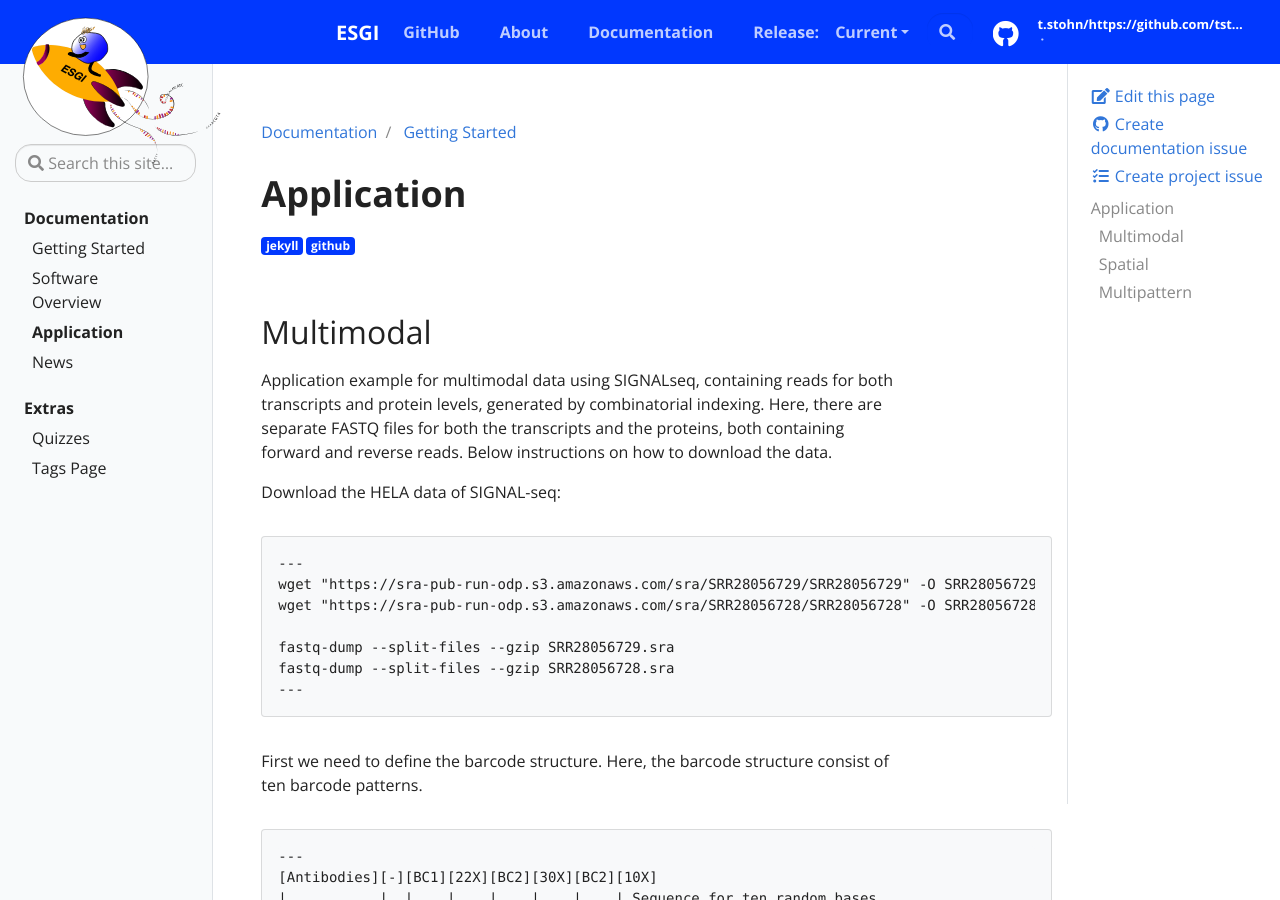
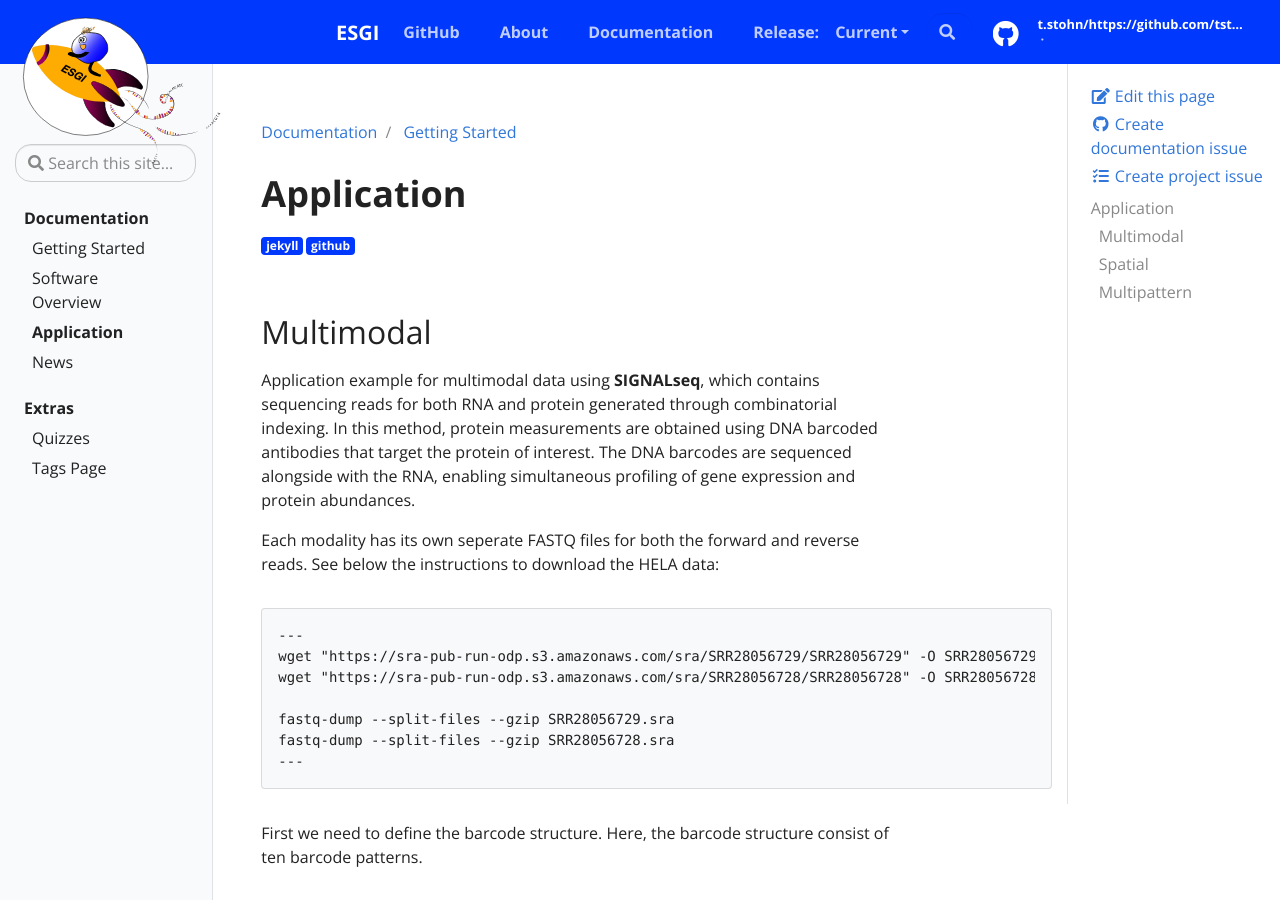
Before and after one commit to tstohn/ESGI.documentation, a Jekyll site: the page built from _docs/application.md, in a window 1280 px wide and 900 px high. Built offline with Jekyll 4.4.1, drawn with Linux system fonts in a browser that asks for light colours.

Commit message:
Signalseq example

````diff
--- a/_docs/application.md
+++ b/_docs/application.md
@@ -11,9 +11,9 @@ description: Getting started with Docsy Jekyll
 
 ## Multimodal
 
-Application example for multimodal data using SIGNALseq, containing reads for both transcripts and protein levels, generated by combinatorial indexing. Here, there are separate FASTQ files for both the transcripts and the proteins, both containing forward and reverse reads. Below instructions on how to download the data.
+Application example for multimodal data using **SIGNALseq**, which contains sequencing reads for both RNA and protein generated through combinatorial indexing. In this method, protein measurements are obtained using DNA barcoded antibodies that target the protein of interest. The DNA barcodes are sequenced alongside with the RNA, enabling simultaneous profiling of gene expression and protein abundances.
 
-Download the HELA data of SIGNAL-seq:
+Each modality has its own seperate FASTQ files for both the forward and reverse reads. See below the instructions to download the HELA data:
 ```
 ---
 wget "https://sra-pub-run-odp.s3.amazonaws.com/sra/SRR28056729/SRR28056729" -O SRR28056729.sra # Transcripts
````
